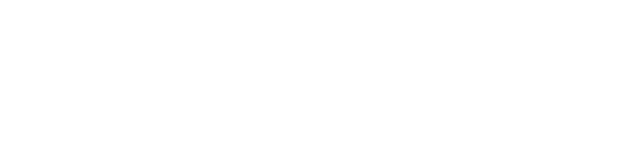
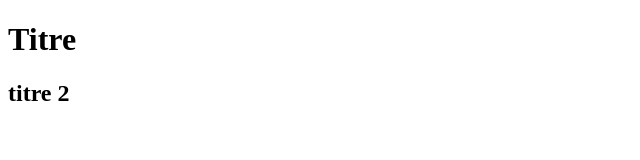
Before and after one commit to RedPandore/my-super-website, a plain HTML site: page index.html in a window 1280 px wide. Shown: the whole page, without its empty margins (0-640 px from the left). Drawn offline with Linux system fonts and the light colour scheme.

Commit message:
Ajout des <h1> et modification titre

```diff
--- a/index.html
+++ b/index.html
@@ -2,9 +2,10 @@
 <html>
   <head>
     <meta charset="UTF-8">
-    <title>title</title>
+    <title>Titre onglet</title>
   </head>
   <body>
-
+  <h1>Titre </h1>
+  <h2> titre 2 </h2>
   </body>
 </html>
```
